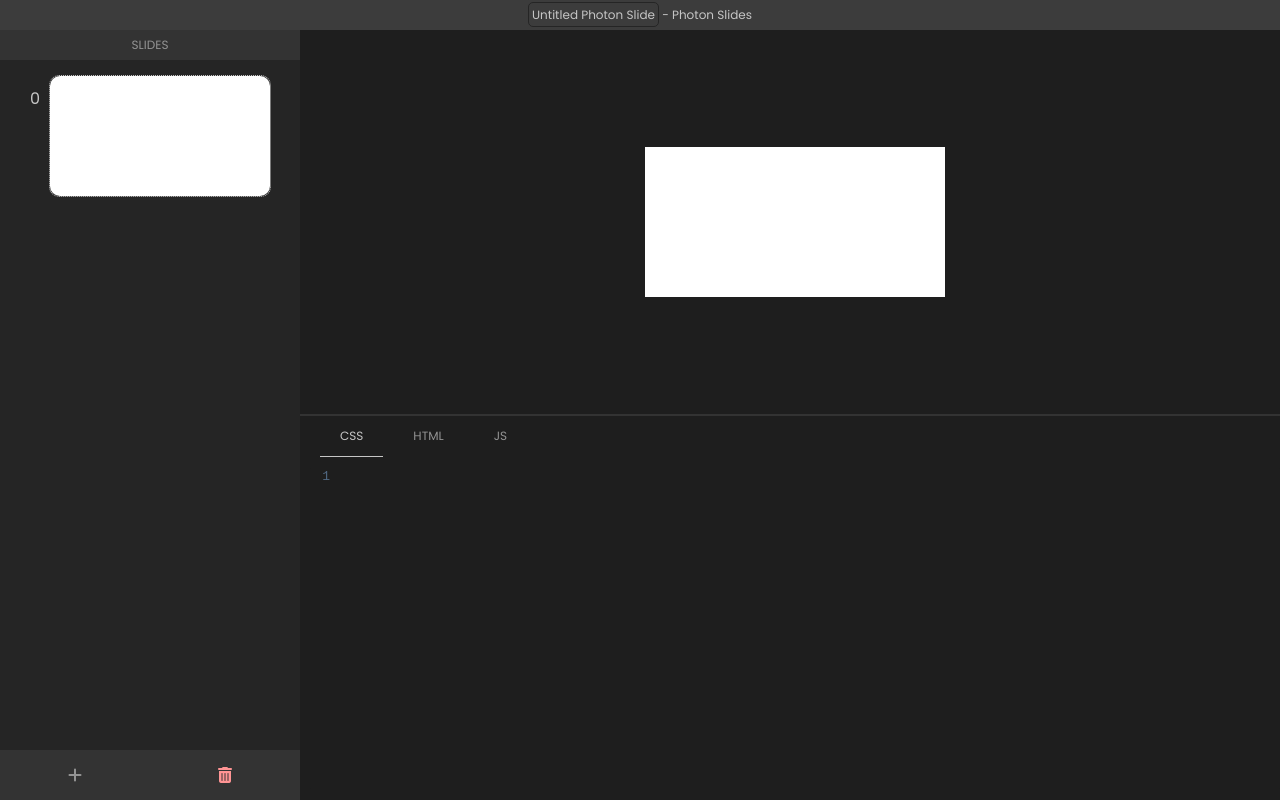
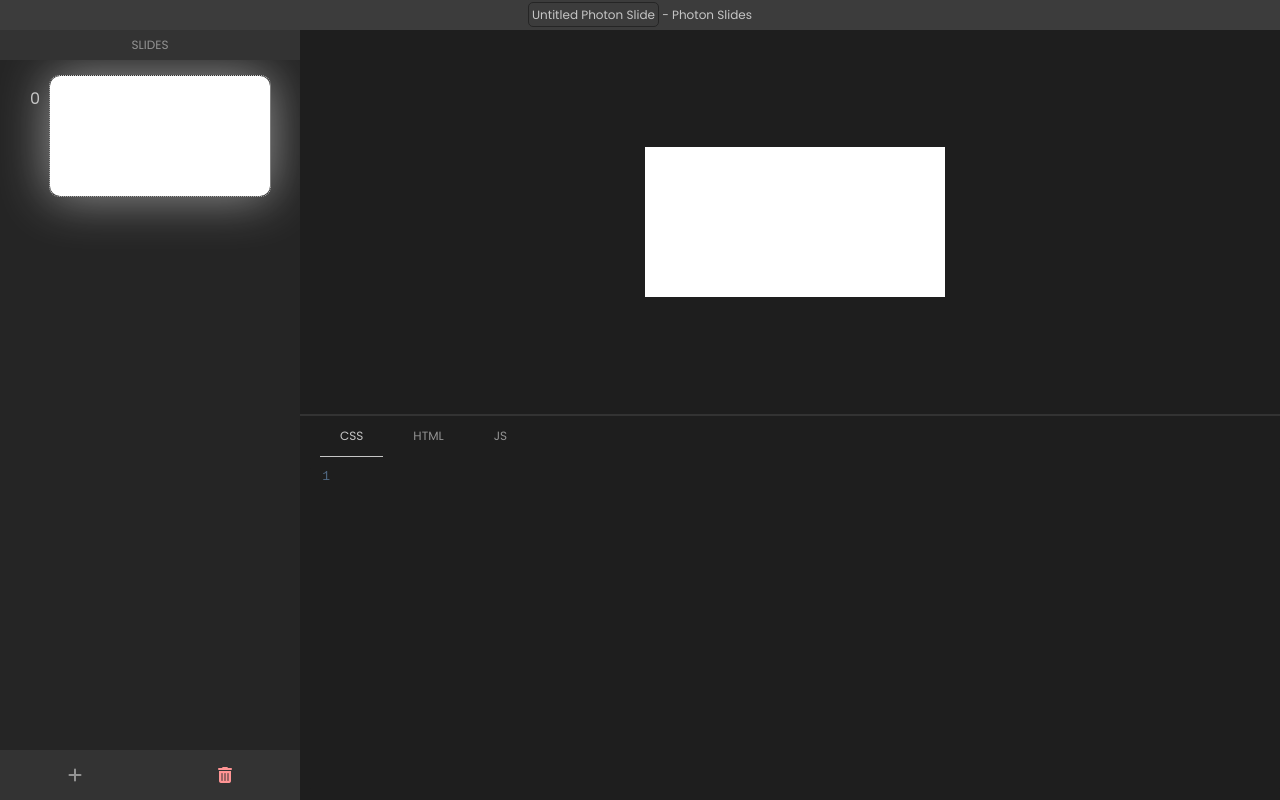
Before and after one commit to itsmarsss/Photon-Slides, a plain HTML site: page app/index.html in a window 1280 px wide. Drawn offline with Linux system fonts and the light colour scheme.

Commit message:
Add selection highlight

```diff
--- a/app/slide_card.css
+++ b/app/slide_card.css
@@ -20,6 +20,7 @@
 .slide_card.active {
     transform: translateX(10px);
     box-shadow: none;
+    box-shadow: #ffffff84 0px 0px 50px;
 }
 
 .card_cover {
```
